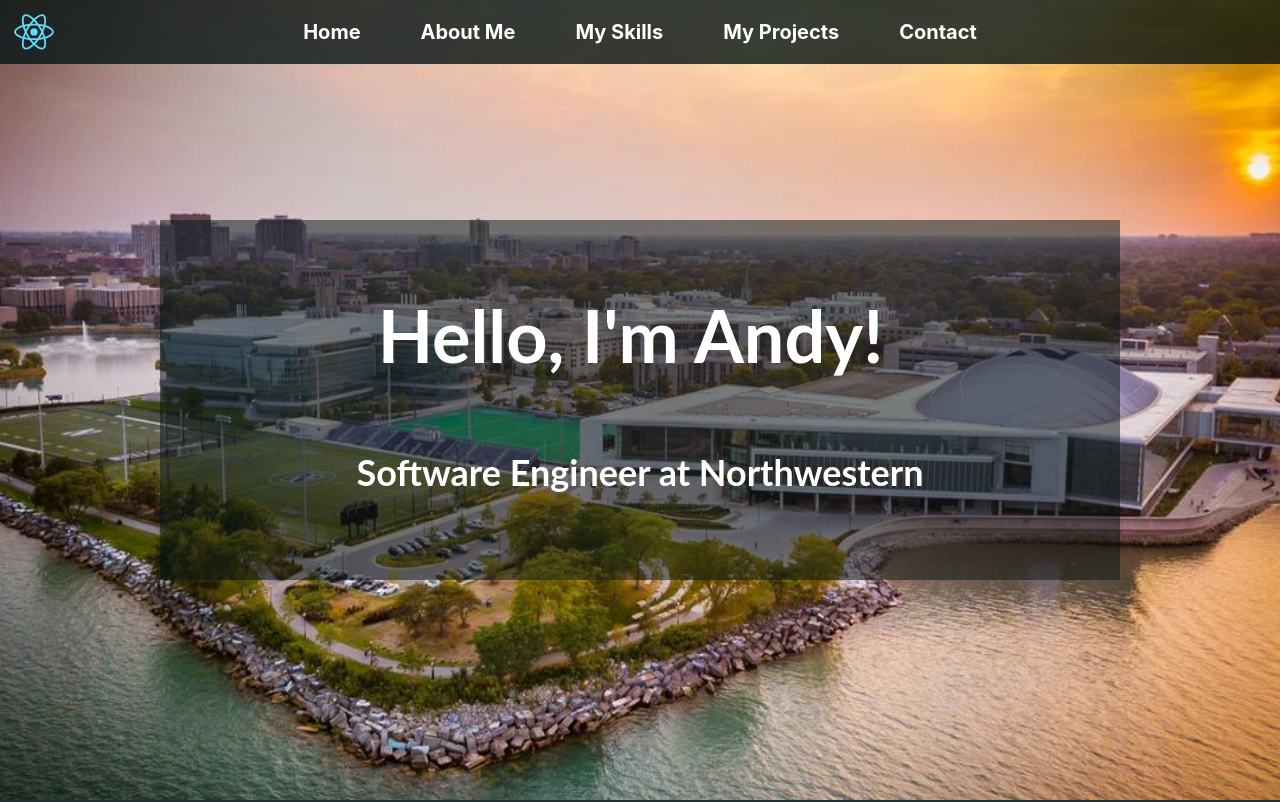
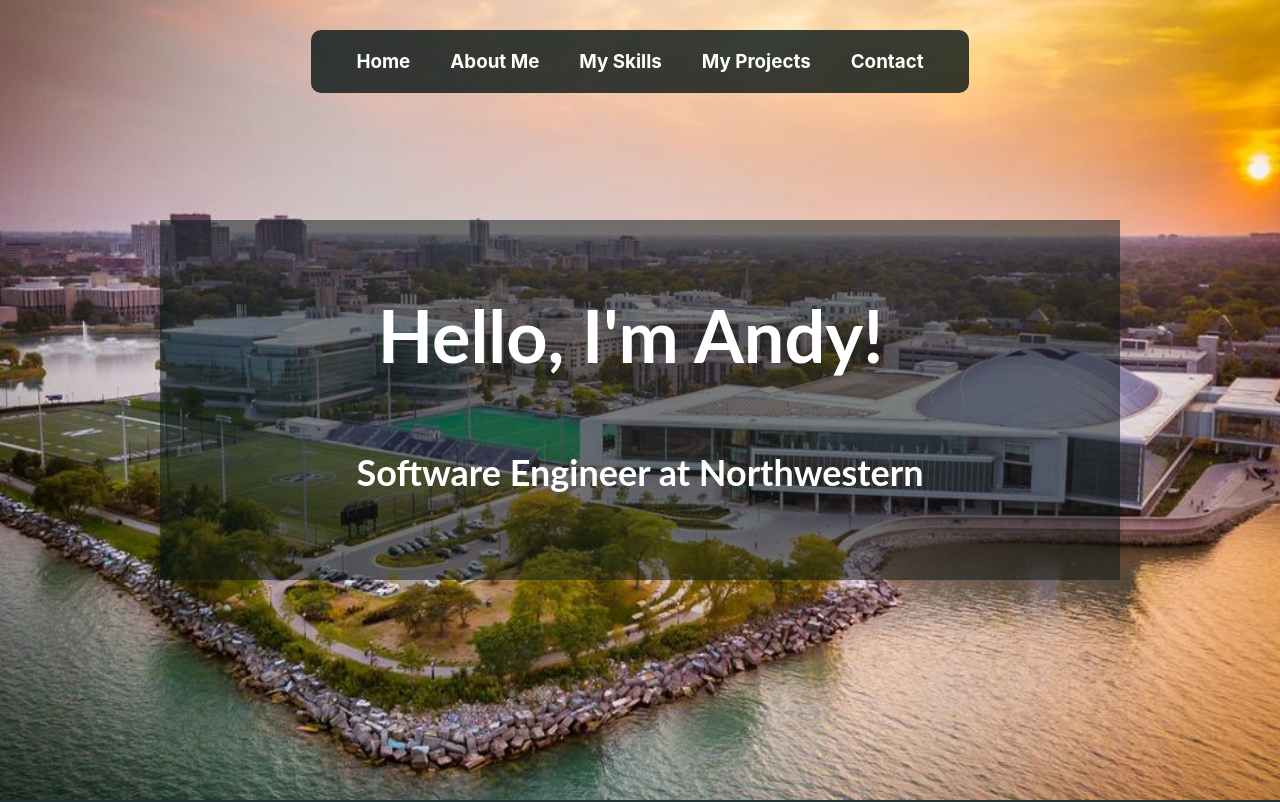
Before and after one commit to Andy-V12345/Personal-Website, a React (Create React App) app in the folder andy-website/: page / in a window 1280 px wide. Shown: the top 802 px of the page. Built offline with nearby package versions, Linux system fonts and the light colour scheme.

Commit message:
added animation to home navbar

```diff
--- a/andy-website/package.json
+++ b/andy-website/package.json
@@ -7,15 +7,13 @@
     "@testing-library/jest-dom": "^5.16.5",
     "@testing-library/react": "^13.4.0",
     "@testing-library/user-event": "^13.5.0",
+    "framer-motion": "^9.0.2",
     "react": "^18.2.0",
     "react-animate-on-scroll": "^2.1.5",
-    "react-animations": "^1.0.0",
-    "react-blur": "^1.1.1",
     "react-dom": "^18.2.0",
     "react-icons": "^4.7.1",
     "react-scripts": "5.0.1",
     "react-typical": "^0.1.3",
-    "styled-components": "^5.3.6",
     "web-vitals": "^2.1.4"
   },
   "scripts": {
--- a/andy-website/src/App.css
+++ b/andy-website/src/App.css
@@ -1,5 +1,6 @@
 .App {
   text-align: center;
+  overflow: hidden;
 }
 
 .Home {
@@ -161,6 +162,7 @@ img.bg {
   height: 50vh;
   background: rgba(7,20,20);
   color: white;
+  overflow: hidden;
 }
 
 
@@ -303,13 +305,12 @@ img.bg {
 }
 
 .navbar {
-  background: rgba(7, 20, 20, 0.8);
   display: block;
   overflow: hidden;
   position: absolute;
-  width: 100%;
-  top: 0;
-  left: 0;
+  left: 50%;
+  min-width: 100%;
+  transform: translate(-50%, 0);
 }
 
 
@@ -367,10 +368,11 @@ img.bg {
   margin: auto;
   color: white;
   text-align: center;
-  padding: 20px 30px;
+  padding: 20px 25px;
   text-decoration: none;
-  font-size: 20px;
-  min-width: 45%;
+  font-size: calc(6px + 1vw);
+  background: rgba(7, 20, 20, 0.8);
+  border-radius: 10px;
 }
 
 .links li {
@@ -379,7 +381,7 @@ img.bg {
 
 
 .links a {
-  padding: 20px 30px;
+  padding: 20px 20px;
   text-decoration: none;
   color: inherit;
 }
--- a/andy-website/src/HomeHeader.js
+++ b/andy-website/src/HomeHeader.js
@@ -10,7 +10,8 @@ function HomeHeader() {
 
     return (
         <h1 ref={ref}>
-            {isVisible ? <Typical steps={[`Hello, I'm Andy!`, 3000]}/> : <Typical steps={['', 3000]}/>}
+            {/* {isVisible ? <Typical steps={[`Hello, I'm Andy!`, 3000]}/> : <Typical steps={['', 3000]}/>} */}
+            <Typical steps={[`Hello, I'm Andy!`, 3000]}/>
         </h1>
     )
 }
--- a/andy-website/src/NavCollapse.js
+++ b/andy-website/src/NavCollapse.js
@@ -1,9 +1,5 @@
 import React from "react";
 import { FaBars } from 'react-icons/fa';
-import Navbar from "./Navbar";
-import { slideInDown } from 'react-animations';
-import styled, { keyframes } from 'styled-components';
-import { animated, useSpring } from '@react-spring/web'
 
 function NavCollapse() {
 
--- a/andy-website/src/Navbar.js
+++ b/andy-website/src/Navbar.js
@@ -2,6 +2,7 @@ import './App.css';
 import logo from './logo.svg';
 import React from 'react';
 import { animated, useSpring } from '@react-spring/web';
+import { motion } from 'framer-motion';
 
 function Navbar({isFixed}) {
 
@@ -20,10 +21,10 @@ function Navbar({isFixed}) {
 
 
     return(
-       // <div>
-            <animated.div style={{
-                ...springs
-                }}>
+
+        <motion.div
+            animate={{y: 30}}
+        >
             <div className={isFixed ? 'navbar fixed' : 'navbar'}>
                 <ul className='links'>
                     {headers.map((header) => (
@@ -34,10 +35,26 @@ function Navbar({isFixed}) {
                         </li>
                     ))}
                 </ul>
-                    {isFixed ? null : <img className='logo' src={logo} alt='logo' />}
             </div>
-            </animated.div>
-       // </div>
+        </motion.div>
+
+            // <animated.div style={{
+            //     ...springs
+            //     }}>
+            //     <div className={isFixed ? 'navbar fixed' : 'navbar'}>
+            //         <ul className='links'>
+            //             {headers.map((header) => (
+            //                 <li key={header}>
+            //                     <a href={`#${header}`}>
+            //                         <strong>{header}</strong>
+            //                     </a>
+            //                 </li>
+            //             ))}
+            //         </ul>
+            //         {isFixed ? null : <img className='logo' src={logo} alt='logo' />}
+            //     </div>
+            // </animated.div>
+
     )
 
 }
--- a/andy-website/src/SkillsHeader.js
+++ b/andy-website/src/SkillsHeader.js
@@ -6,11 +6,10 @@ import useIsVisible from "./IsVisible";
 function SkillsHeader() {
 
     const ref = React.useRef()
-    const isVisible = useIsVisible(ref)
 
     return (
         <h1 ref={ref}>
-            {isVisible ? <Typical steps={['My Skills', 3000]}/> : <Typical steps={['', 3000]}/>}
+            <Typical steps={['My Skills', 3000]}/>
         </h1>
     )
 }
```
Also changed, not shown: 1 other file (tests, documents, lock files or other folders). Lines whose indentation alone changed are shown as unchanged.
